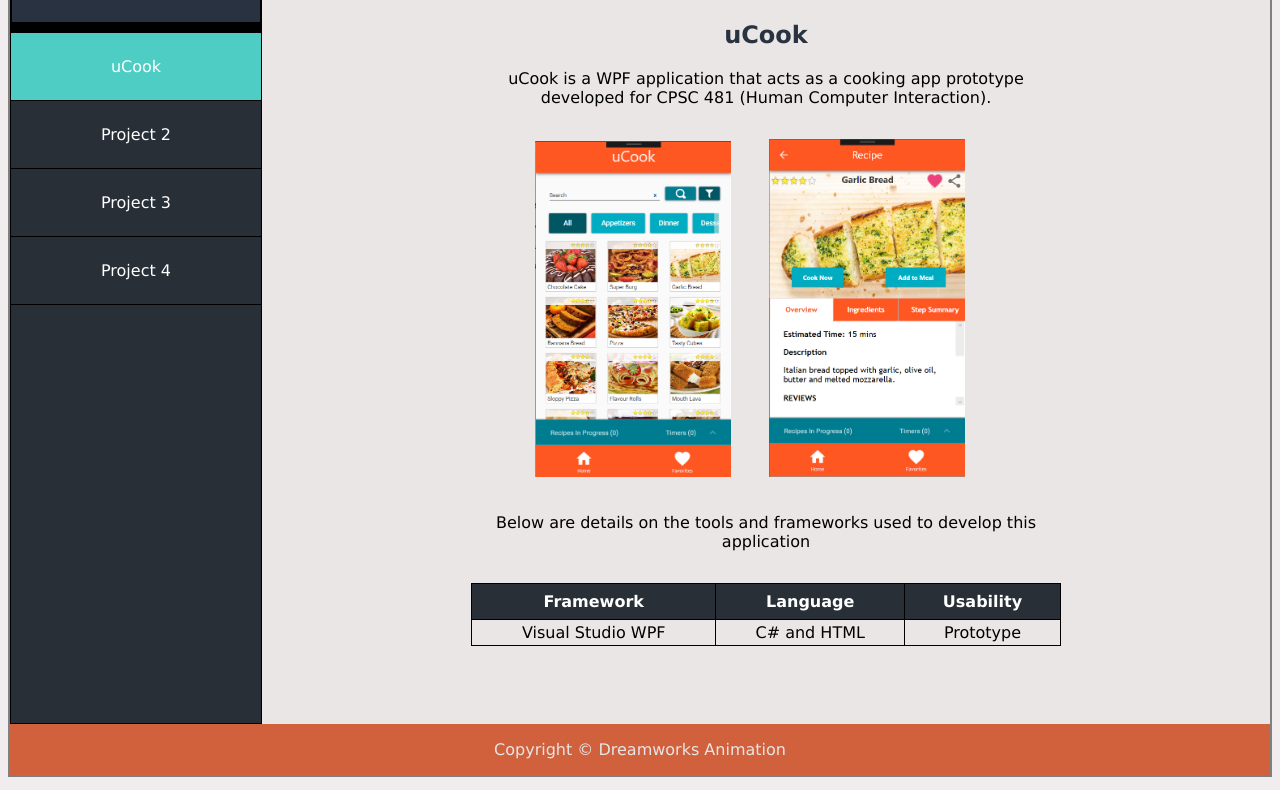
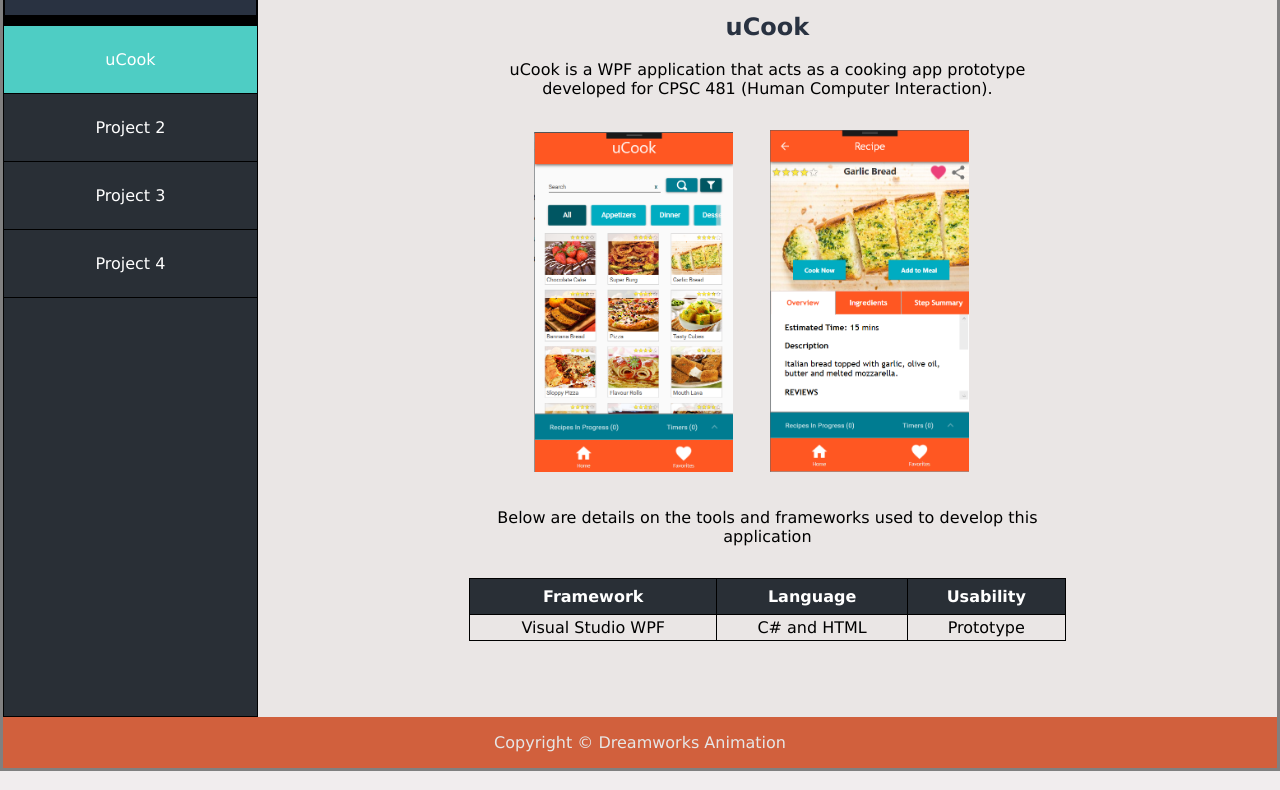
Before and after one commit to askariya/askariya.github.io, a plain HTML site: page projects.html in a window 1280 px wide. Shown: the part 239-1029 px from the top of the page. Drawn offline with Linux system fonts and the light colour scheme.

Commit message:
Re-adding uCook image and fixing height issue on Projects page

```diff
--- a/arunalu_site.css
+++ b/arunalu_site.css
@@ -17,7 +17,6 @@ Background, light greyish: #F1EDEE
      box-sizing: border-box;
 }
 
-
 /* Body stuff */
 body{
     background-color: #F1EDEE;
@@ -25,11 +24,15 @@ body{
     /* text-shadow: 1em; */
     font-family: Verdana, Geneva, Tahoma, sans-serif;
     height:100%;
+    /* border: 10px solid green; */
+    margin: 0em;
 }
 div.container{
     width: 100%;
-    border: 2px solid gray;
+    border: 0.2em solid gray;
     height:100%;
+    margin: 0em;
+    /* background-color: green; */
 }
 
 div.content{
@@ -108,6 +111,7 @@ aside.project{
     /* margin: 1em 0em 1em 1em; */
     margin: 0em;
     width: 20%;
+    height: 100%;
     border: 0.07em solid black;
     background-color: #292F36;
 }
@@ -140,7 +144,6 @@ ul.sidebar{
     list-style-type: none;
     width: 100%;
     /* background-color: white; */
-    height: 100%;
 }
 
 ul.sidebar li{
```
Also changed, not shown: projects.html (+0 -2 lines), Images/boromir.jpg (deleted), Images/boromir2.png (deleted).
